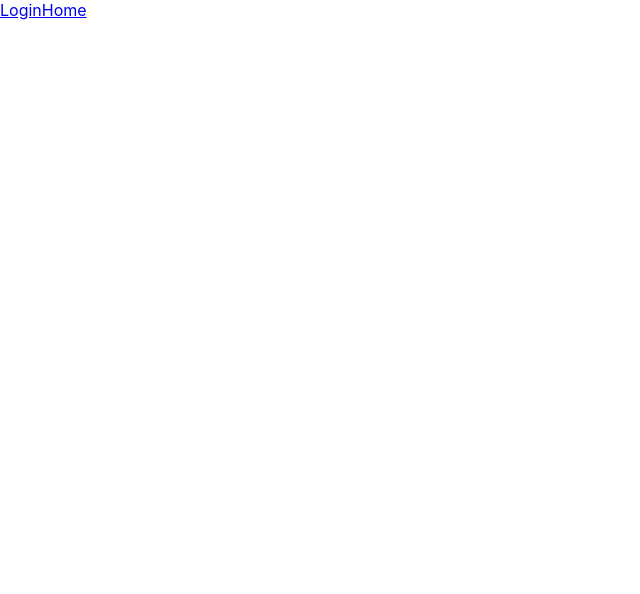
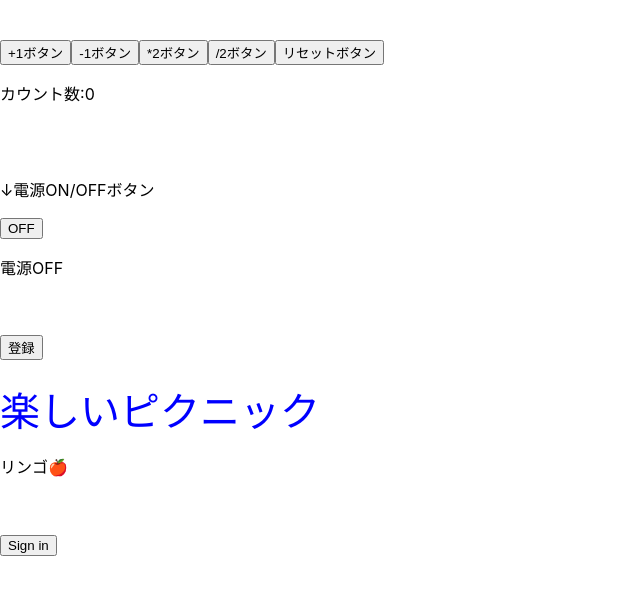
Before and after one commit to Onepiece2424/hello_rails, a React (Create React App) app in the folder frontend/: page / in a window 1280 px wide. Before the commit this address had no page. Shown: the top 594 px of the page, without its empty margins (0-640 px from the left). Built offline with nearby package versions, Linux system fonts and the light colour scheme.

Commit message:
コメントアウトの解除

```diff
--- a/frontend/src/App.jsx
+++ b/frontend/src/App.jsx
@@ -1,58 +1,47 @@
-// import React,{ useState } from "react"
-// import Button from "./components/Button"
-// import OnOff from "./components/OnOff"
-// import Recapture from "./components/Recapture"
-// import Picnic from "./components/Picnic"
-// import Login from "./templates/Login"
-
-// import { useSelector, useDispatch } from "react-redux"
-// import { signInAction } from "./reducks/users/actions"
-
-// function App() {
-//   const dispatch = useDispatch()
-//   const selector = useSelector((state) => state)
-
-//   console.log(selector.users)
-
-//   const [recapture, setRecapture] = useState(0)
-
-//   function handleInputTextChange(text) {
-//     setRecapture(text);
-//   }
-
-//   return (
-//     <>
-//       <Button />
-//       <OnOff />
-//       <br></br>
-//       <br></br>
-//       {recapture >= 1 && <p>↓{recapture}回クリック中</p>}
-//       { recapture === 3 &&
-//         <Recapture handleInputTextChange={() => handleInputTextChange(0)} />
-//       }
-//       <button disabled={true && recapture >=3} onClick={() => setRecapture(recapture + 1)}>登録</button>
-//       <br></br>
-//       <br></br>
-//       <Picnic emotion="楽しい" titleStyle={{backgroundColor: "pink"}} title="リンゴ🍎" color="blue" />
-//       <br></br>
-//       <br></br>
-//       <button onClick={() => dispatch(signInAction({uid: "0001", username: "trahack"}))}>Sign in</button>
-//     </>
-//   )
-// }
-
-// export default App;
-
-
-// import React from 'react'
+import React,{ useState } from "react"
+import Button from "./components/Button"
+import OnOff from "./components/OnOff"
+import Recapture from "./components/Recapture"
+import Picnic from "./components/Picnic"
 import Router from './Router'
 
-const App = () => {
+import { useSelector, useDispatch } from "react-redux"
+import { signInAction } from "./reducks/users/actions"
+
+function App() {
+  const dispatch = useDispatch()
+  const selector = useSelector((state) => state)
+
+  console.log(selector.users)
+
+  const [recapture, setRecapture] = useState(0)
+
+  function handleInputTextChange(text) {
+    setRecapture(text);
+  }
+
   return (
-    <main>
+    <>
+      <Button />
+      <OnOff />
+      <br></br>
+      <br></br>
+      {recapture >= 1 && <p>↓{recapture}回クリック中</p>}
+      { recapture === 3 &&
+        <Recapture handleInputTextChange={() => handleInputTextChange(0)} />
+      }
+      <button disabled={true && recapture >=3} onClick={() => setRecapture(recapture + 1)}>登録</button>
+      <br></br>
+      <br></br>
+      <Picnic emotion="楽しい" titleStyle={{backgroundColor: "pink"}} title="リンゴ🍎" color="blue" />
+      <br></br>
+      <br></br>
+      <button onClick={() => dispatch(signInAction({uid: "0001", username: "trahack"}))}>Sign in</button>
+      <br></br>
+      <br></br>
       <Router />
-    </main>
+    </>
   )
-};
+}
 
 export default App;
--- a/frontend/src/Router.jsx
+++ b/frontend/src/Router.jsx
@@ -1,16 +1,14 @@
  import React from "react";
- import {Route, Routes, Link} from "react-router-dom";
+ import {Route, Routes} from "react-router-dom";
  import {Login, Home} from "./templates";
 
  const Router = () => {
 
   return (
     <>
-    <Link to="/login">Login</Link>
-    <Link to="/">Home</Link>
     <Routes>
-      <Route exact path='/login' component={<Login />} />
-      <Route exact path='(/)?' component={<Home />} />
+      <Route exact path='/login' component={Login} />
+      <Route exact path='(/)?' component={Home} />
     </Routes>
     </>
   )
```
